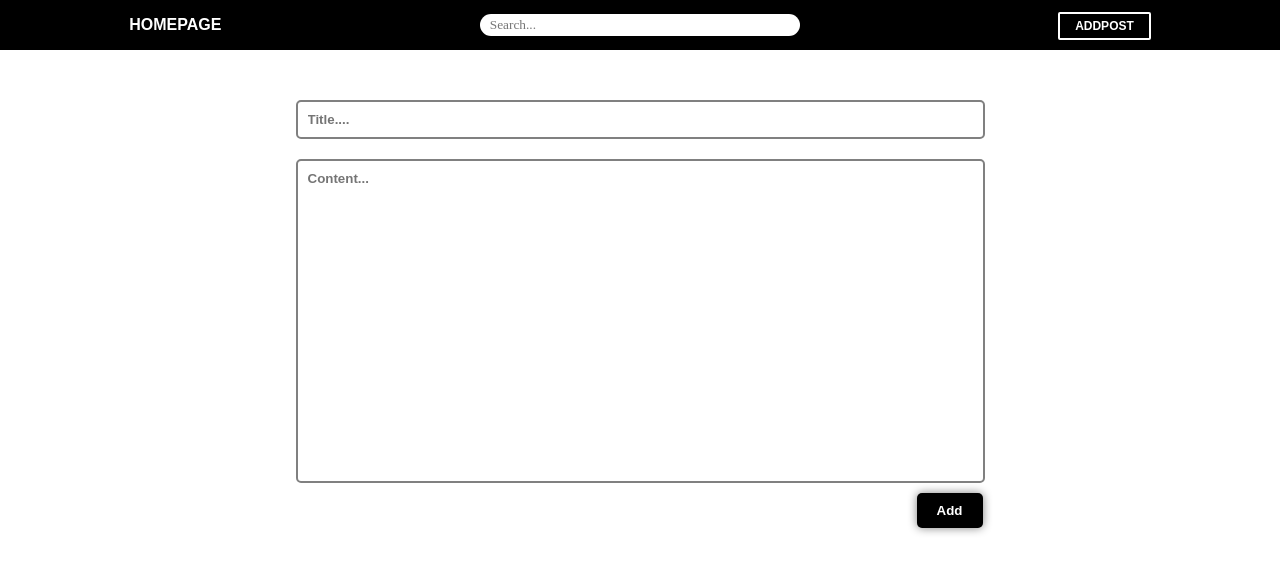
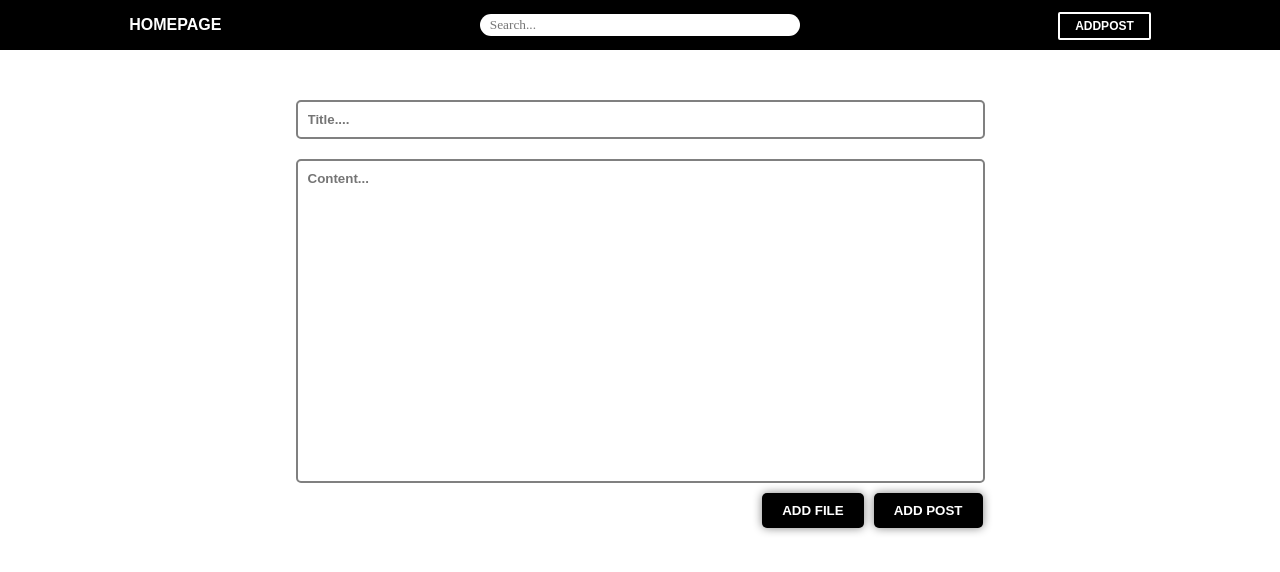
Before and after one commit to YauheniRusinchuk/anon, a React (Create React App) app: page /addpost in a window 1280 px wide. Shown: the top 572 px of the page. Built offline with nearby package versions, Linux system fonts and the light colour scheme; a web font is replaced by a local one.

Commit message:
add button ADD FILE

```diff
--- a/src/components/Main/addpostview.js
+++ b/src/components/Main/addpostview.js
@@ -39,8 +39,13 @@ class Addpostview extends React.Component {
               name = "content"
              className="two"></textarea>
   			     <div className="button_add_post">
-  				      <input  className="three" type="submit" value="Add" / >
-  			     </div>
+                <input  style={{display:'none'}}
+                        type="file"
+                        ref={fileInput=>this.fileInput = fileInput}
+                        />
+                <button className="three addfile" onClick={()=>this.fileInput.click()}>add file</button>
+  				      <input  className="three" type="submit" value="Add Post" / >
+             </div>
   		    </form>
   	   </div>
     </div>
--- a/src/components/Main/postview.js
+++ b/src/components/Main/postview.js
@@ -4,12 +4,23 @@ import {Link} from 'react-router-dom';
 
 class PostView extends React.Component {
 
+  state = {
+    views: 0
+  }
+
+  handlePostViews = () => {
+    this.setState({
+      views: this.state.views + 1
+    })
+  }
+
   render(){
     const {title,content} = this.props
     return(
       <div className= "postview">
-        <Link className="postview_title" to='/' >{title}</Link>
+        <Link onClick={this.handlePostViews} className="postview_title" to='/' >{title}</Link>
         <p className="postview_content">{content}</p>
+        <p> views: {this.state.views} </p>
       </div>
     );
   }
--- a/src/components/Main/style/main.css
+++ b/src/components/Main/style/main.css
@@ -119,4 +119,9 @@ form .three {
 	outline: none;
 	cursor: pointer;
   box-shadow: 0 0 10px grey;
+  text-transform: uppercase;
 }
+
+form .addfile {
+  margin-right: 10px;
+}
```
